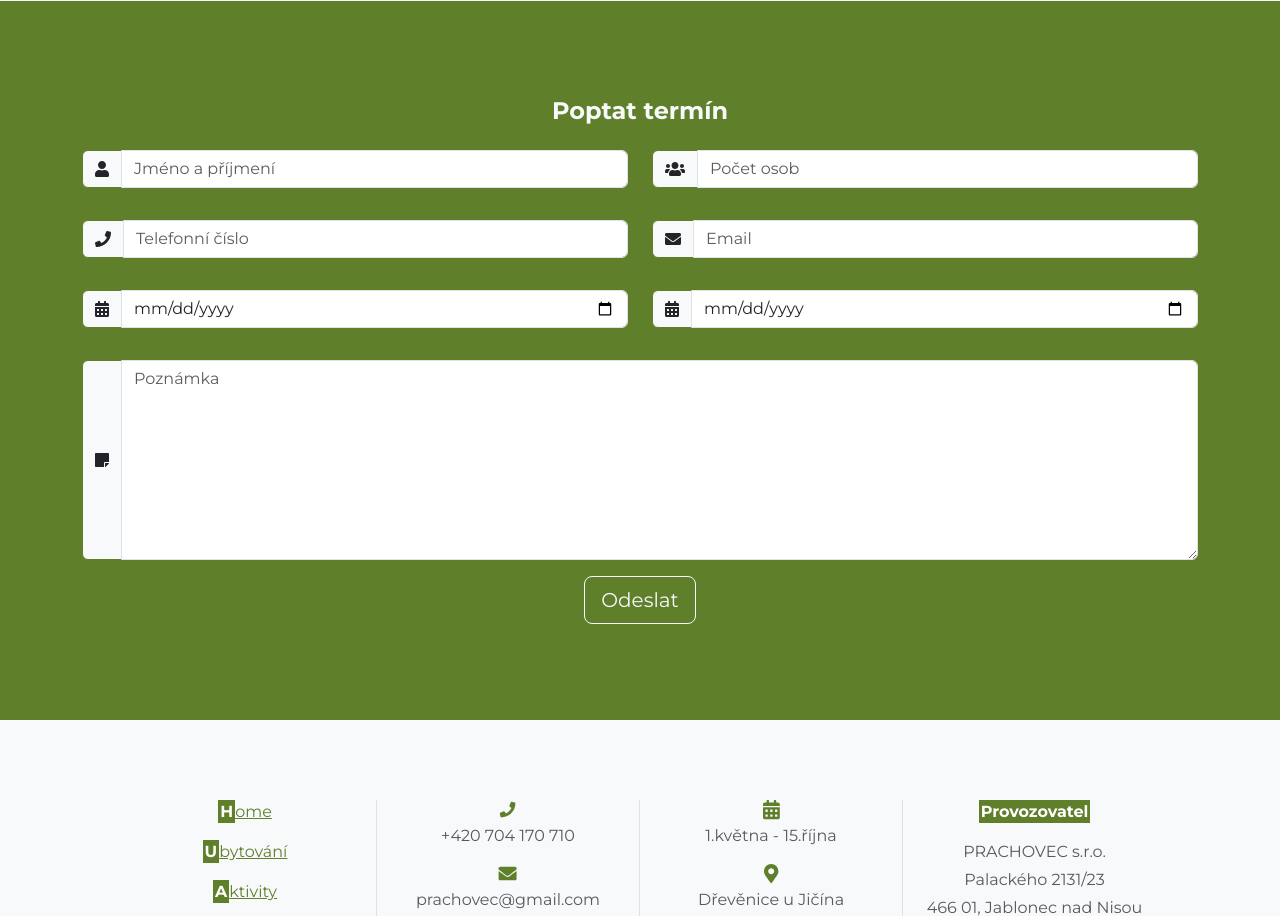
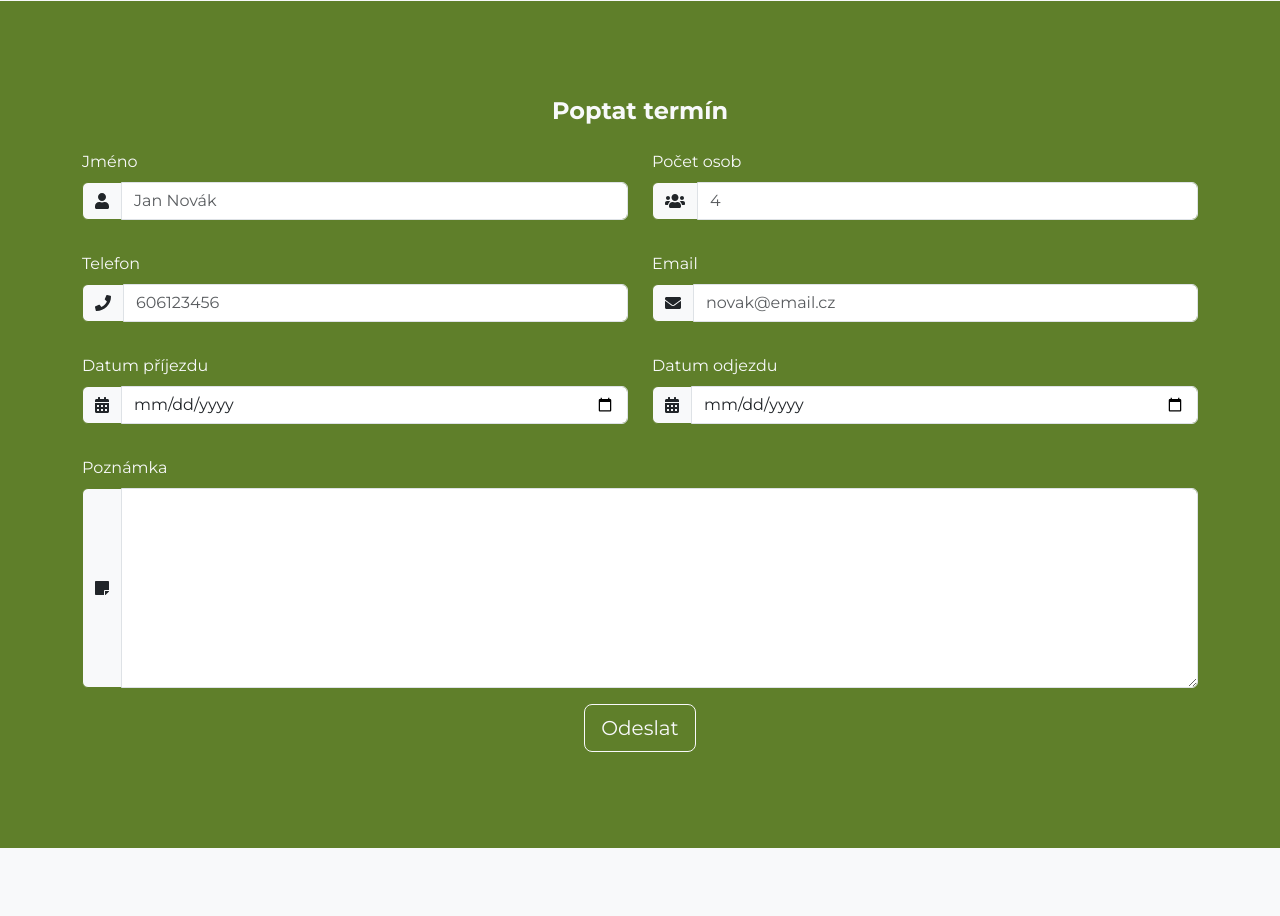
Before and after one commit to syny-o/prachovec, a Django app: page /ubytovani in a window 1280 px wide. Shown: the part 2394-3310 px from the top of the page. Run offline with Django 5.2, Linux system fonts and the light colour scheme; parts of the project's set-up code (start-up, migrations or seed data) failed here and were passed over; some libraries are stand-ins or nearby versions.

Commit message:
add labels to form fields/updated placeholders

```diff
--- a/prachovec/mysite/forms.py
+++ b/prachovec/mysite/forms.py
@@ -53,11 +53,11 @@ class ContactForm(ModelForm):
         }
 
         widgets = {
-            'full_name': forms.TextInput(attrs={'class': 'form-control', 'placeholder': 'Jméno a příjmení'}),
-            'email': forms.EmailInput(attrs={'class': 'form-control', 'placeholder': 'Email'}),
-            'note': forms.Textarea(attrs={'class': 'form-control', 'style': 'height: 200px;', 'placeholder': 'Poznámka'}),
-            'phone': forms.TextInput(attrs={'class': 'form-control', 'placeholder': 'Telefonní číslo'}),
-            'persons': forms.NumberInput(attrs={'class': 'form-control', 'min': 1, 'placeholder': 'Počet osob'}),
+            'full_name': forms.TextInput(attrs={'class': 'form-control', 'placeholder': 'Jan Novák'}),
+            'email': forms.EmailInput(attrs={'class': 'form-control', 'placeholder': 'novak@email.cz'}),
+            'note': forms.Textarea(attrs={'class': 'form-control', 'style': 'height: 200px;', 'placeholder': ''}),
+            'phone': forms.TextInput(attrs={'class': 'form-control', 'placeholder': '606123456'}),
+            'persons': forms.NumberInput(attrs={'class': 'form-control', 'min': 1, 'placeholder': '4'}),
             'date_arrival': forms.DateInput(attrs={'class': 'form-control', 'placeholder': 'Datum příjezdu', 'type': 'date'}),
             'date_departure': forms.DateInput(attrs={'class': 'form-control', 'placeholder': 'Datum odjezdu', 'type': 'date'}),
 
--- a/prachovec/templates/mysite/ubytovani/contact_form.html
+++ b/prachovec/templates/mysite/ubytovani/contact_form.html
@@ -4,39 +4,37 @@
     <form method="POST" action="{{ contact_section }}">
       {% csrf_token %}
 
-      <!-- Row for Name and Surname and Number of Persons  -->
+      <!-- Row for Name and Surname and Number of Persons -->
       <div class="row mb-3">
         <div class="col-md-6 mb-3 my-mb-0">
+          <label for="name" class="form-label text-light">Jméno</label>
           <div class="input-group">
             <span class="input-group-text"><i class="fas fa-user"></i></span>
-            {% comment %} <input type="text" class="form-control" id="name" name="name" placeholder="Name" required /> {% endcomment %}
             {{ form.full_name }}
           </div>
         </div>
         <div class="col-md-6">
+          <label for="num_persons" class="form-label text-light">Počet osob</label>
           <div class="input-group">
             <span class="input-group-text"><i class="fas fa-users"></i></span>
-            {% comment %} <input type="number" class="form-control" id="num_persons" name="num_persons"
-              placeholder="Number of Persons" required /> {% endcomment %}
             {{ form.persons }}
           </div>
         </div>
       </div>
 
-
       <!-- Row for Phone and Email -->
       <div class="row mb-3">
         <div class="col-md-6 mb-3 my-mb-0">
+          <label for="phone" class="form-label text-light">Telefon</label>
           <div class="input-group">
             <span class="input-group-text"><i class="fas fa-phone"></i></span>
-            {% comment %} <input type="tel" class="form-control" id="phone" name="phone" placeholder="Phone" required /> {% endcomment %}
             {{ form.phone }}
           </div>
         </div>
         <div class="col-md-6">
+          <label for="email" class="form-label text-light">Email</label>
           <div class="input-group">
             <span class="input-group-text"><i class="fas fa-envelope"></i></span>
-            {% comment %} <input type="email" class="form-control" id="email" name="email" placeholder="Email" required /> {% endcomment %}
             {{ form.email }}
           </div>
         </div>
@@ -44,20 +42,17 @@
 
       <!-- Row for Dates -->
       <div class="row mb-3">
-
         <div class="col-md-6 mb-3 my-mb-0">
+          <label for="arrival_date" class="form-label text-light">Datum příjezdu</label>
           <div class="input-group">
             <span class="input-group-text"><i class="fas fa-calendar-alt"></i></span>
-            {% comment %} <input type="date" class="form-control" id="arrival_date" name="arrival_date" placeholder="Date of Arrival"
-              required /> {% endcomment %}
             {{ form.date_arrival }}
           </div>
         </div>
         <div class="col-md-6">
+          <label for="departure_date" class="form-label text-light">Datum odjezdu</label>
           <div class="input-group">
             <span class="input-group-text"><i class="fas fa-calendar-alt"></i></span>
-            {% comment %} <input type="date" class="form-control" id="departure_date" name="departure_date"
-              placeholder="Date of Departure" required /> {% endcomment %}
             {{ form.date_departure }}
           </div>
         </div>
@@ -66,35 +61,31 @@
       <!-- Row for Note -->
       <div class="row mb-3">
         <div class="col-12">
+          <label for="note" class="form-label text-light">Poznámka</label>
           <div class="input-group">
             <span class="input-group-text"><i class="fas fa-sticky-note"></i></span>
-            {% comment %} <textarea class="form-control" id="note" name="note" placeholder="Note" rows="3"></textarea> {% endcomment %}
             {{ form.note }}
           </div>
         </div>
       </div>
 
+      <!-- Submit Button -->
       <div class="d-flex justify-content-center gap-2">
-
         <button type="submit" class="btn btn-lg btn-bg-secondary btn-outline-light">Odeslat</button>
       </div>
     </form>
 
+    <!-- Messages -->
     {% for message in messages %}
-
     {% if message.level == DEFAULT_MESSAGE_LEVELS.SUCCESS %}
     <p class="mt-3 mb-0 alert alert-success float-center text-center">
       {{ message }}
     </p>
-
     {% elif message.level == DEFAULT_MESSAGE_LEVELS.ERROR %}
     <p class="mt-3 mb-0 alert alert-danger float-center text-center">
       {{ message }}
     </p>
-
     {% endif %}
-
     {% endfor %}
-
   </div>
 </section>
```
Lines whose indentation alone changed are shown as unchanged.
